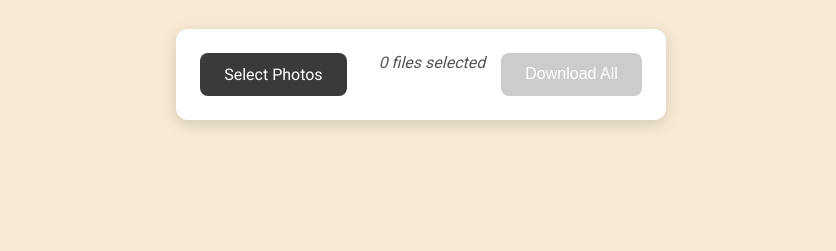
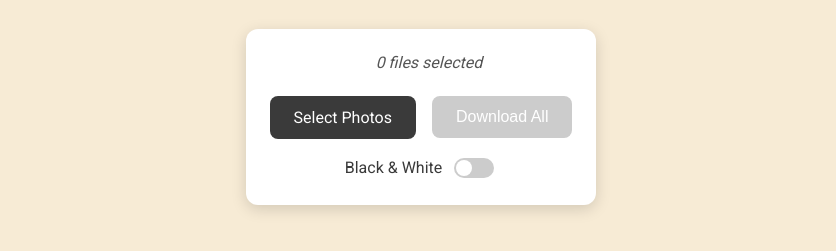
Before and after one commit to AllramEst83/instant-film-lab, a plain HTML site: page index.html in a window 1280 px wide. Shown: the part 157-408 px from the top of the page, without its empty margins (219-1055 px from the left). Drawn offline with nearby package versions, Linux system fonts and the light colour scheme.

Commit message:
Enhance photo upload controls and add Black & White toggle functionality

```diff
--- a/index.html
+++ b/index.html
@@ -16,12 +16,24 @@
     </div>
 
     <div class="controls">
-      <label for="file-upload" class="file-label">Select Photos</label>
-      <input type="file" id="file-upload" accept="image/*" multiple />
-      <span id="file-count">0 files selected</span>
-      <button id="download-all-btn" class="btn btn-primary" disabled>
-        Download All
-      </button>
+      <div class="upload-container">
+        <span id="file-count">0 files selected</span>
+      </div>
+
+      <div class="controls-container">
+        <div class="button-row">
+          <label for="file-upload" class="file-label">Select Photos</label>
+          <input type="file" id="file-upload" accept="image/*" multiple />
+          <button id="download-all-btn" class="btn btn-primary" disabled>
+            Download All
+          </button>
+        </div>
+
+        <div class="toggle-row">
+          <label for="bw-toggle" class="toggle-label">Black & White</label>
+          <input type="checkbox" id="bw-toggle" />
+        </div>
+      </div>
     </div>
 
     <div id="photo-gallery"></div>
--- a/site.css
+++ b/site.css
@@ -45,14 +45,31 @@ p {
 
 .controls {
   display: flex;
-  flex-wrap: wrap;
-  justify-content: center;
-  gap: 1rem;
+  flex-direction: column;
+  align-items: center;
+  gap: 1.5rem;
   margin-bottom: 2rem;
   padding: 1.5rem;
   background: white;
   border-radius: 12px;
   box-shadow: 0 4px 15px var(--shadow-color);
+}
+
+.upload-container,
+.controls-container {
+  display: flex;
+  flex-direction: column;
+  align-items: center;
+  gap: 1rem;
+  width: 100%;
+}
+
+.button-row {
+  display: flex;
+  justify-content: center;
+  align-items: center;
+  gap: 1rem;
+  width: 100%;
 }
 
 .btn {
@@ -229,3 +246,49 @@ input[type="file"] {
     transform: rotate(360deg);
   }
 }
+
+@media (max-width: 768px) {
+  .button-row {
+    flex-direction: column;
+    gap: 0.5rem;
+  }
+}
+
+/* Style for the Black & White toggle */
+.toggle-row {
+  display: flex;
+  align-items: center;
+  gap: 0.5rem;
+}
+
+#bw-toggle {
+  appearance: none;
+  width: 40px;
+  height: 20px;
+  background: #ccc;
+  border-radius: 20px;
+  position: relative;
+  outline: none;
+  cursor: pointer;
+  transition: background 0.3s ease;
+}
+
+#bw-toggle:checked {
+  background: var(--accent-color);
+}
+
+#bw-toggle::before {
+  content: "";
+  position: absolute;
+  top: 2px;
+  left: 2px;
+  width: 16px;
+  height: 16px;
+  background: white;
+  border-radius: 50%;
+  transition: transform 0.3s ease;
+}
+
+#bw-toggle:checked::before {
+  transform: translateX(20px);
+}
--- a/site.js
+++ b/site.js
@@ -5,6 +5,7 @@ document.addEventListener("DOMContentLoaded", () => {
   const downloadAllBtn = document.getElementById("download-all-btn");
   const photoGallery = document.getElementById("photo-gallery");
   const spinnerContainer = document.getElementById("spinner-container");
+  const bwToggle = document.getElementById("bw-toggle");
 
   let processedImages = []; // To store data URLs for zipping
 
@@ -99,14 +100,20 @@ document.addEventListener("DOMContentLoaded", () => {
           const ctx = canvas.getContext("2d");
 
           // Apply effects after resizing
+          if (bwToggle.checked) {
+            ctx.filter = "grayscale(100%)";
+          } else {
             ctx.filter =
               "sepia(0.3) contrast(1.5) brightness(0.9) saturate(1.2) hue-rotate(-5deg)";
+          }
           ctx.drawImage(img, 0, 0, canvas.width, canvas.height);
 
+          if (!bwToggle.checked) {
             ctx.globalAlpha = 0.08;
             ctx.fillStyle = "#f7edd5ff";
             ctx.fillRect(0, 0, canvas.width, canvas.height);
             ctx.globalAlpha = 1.0;
+          }
 
           const vignetteAmount = 0.8;
           const gradient = ctx.createRadialGradient(
```
Lines whose indentation alone changed are shown as unchanged.
